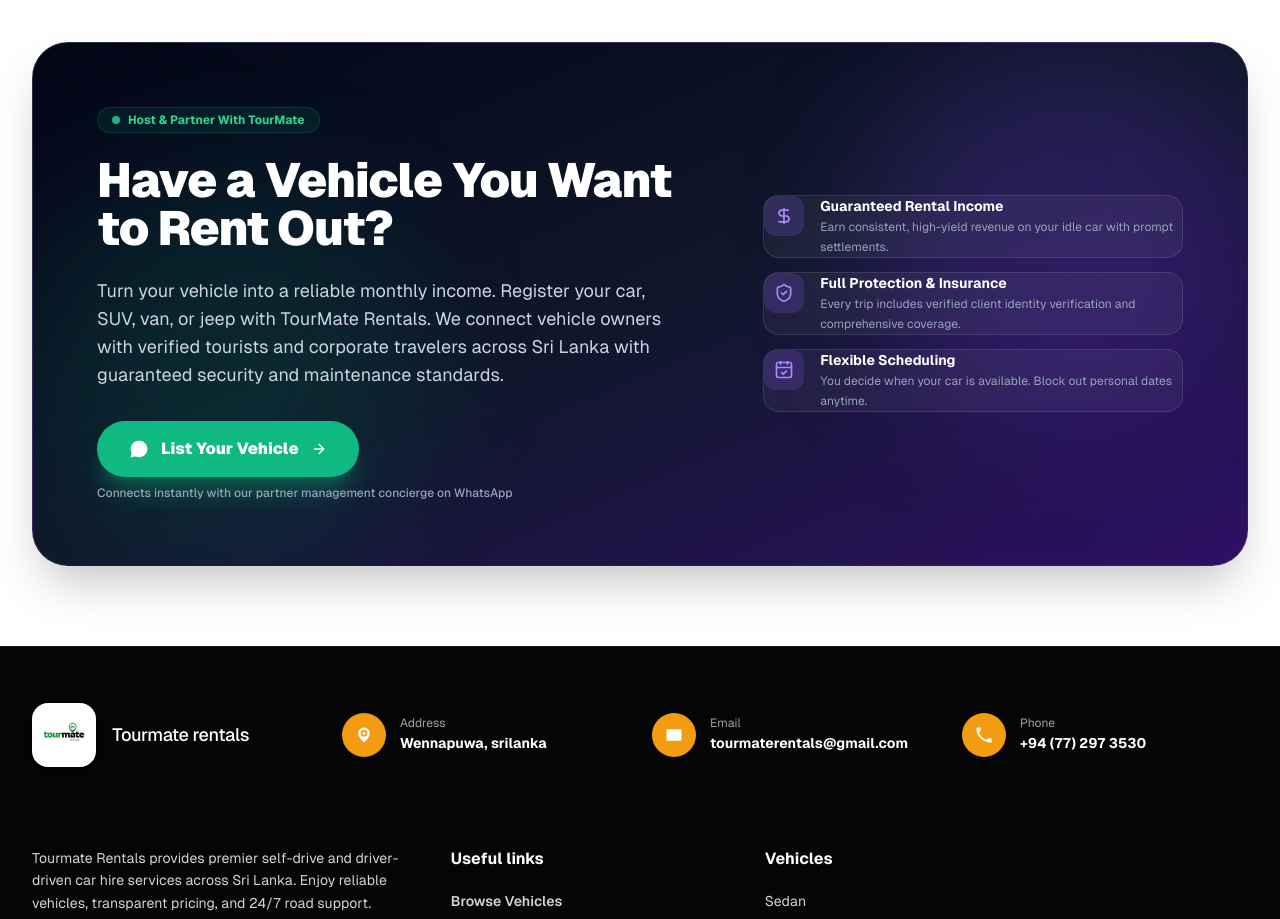
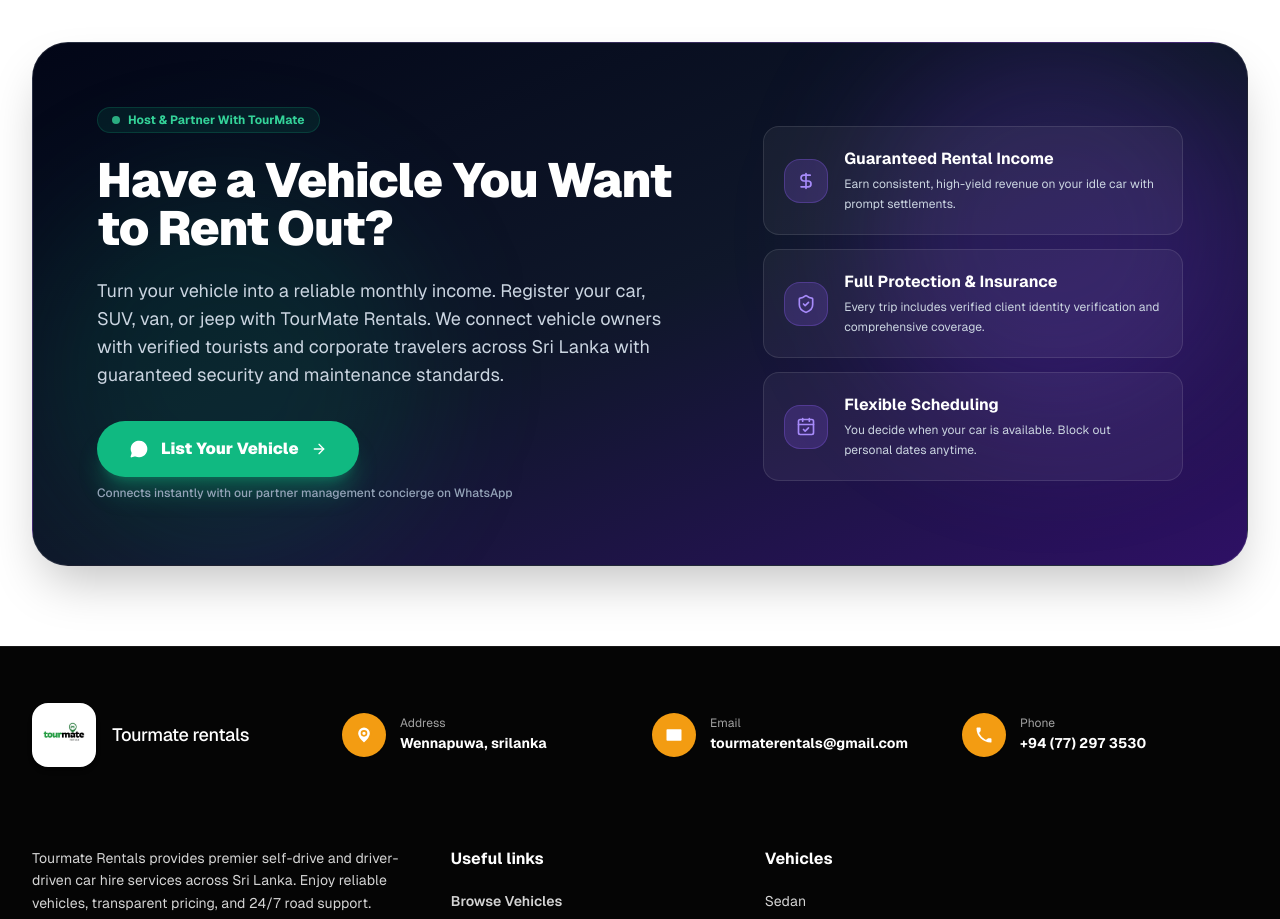
Before and after one commit to tourmate-work/tourmate-work, a Next.js app: page / in a window 1280 px wide. Shown: the part 3200-4119 px from the top of the page. Built offline with nearby package versions, Linux system fonts and the light colour scheme; no server answers.

Commit message:
fix(ui): fix card padding and icon alignment in vehicle owner section

```diff
--- a/components/home/vehicle-owner-cta.tsx
+++ b/components/home/vehicle-owner-cta.tsx
@@ -68,14 +68,14 @@
               return (
                 <div
                   key={idx}
-                  className="flex items-start gap-4 p-4.5 rounded-2xl bg-white/5 hover:bg-white/10 border border-white/10 transition-all group"
+                  className="flex items-center gap-4 p-5 rounded-2xl bg-white/[0.05] hover:bg-white/[0.08] border border-white/10 transition-all group"
                 >
-                  <div className="h-10 w-10 rounded-xl bg-violet-500/20 text-violet-400 flex items-center justify-center flex-shrink-0 group-hover:scale-110 transition-transform">
+                  <div className="h-11 w-11 rounded-2xl bg-violet-500/20 border border-violet-500/30 text-violet-400 flex items-center justify-center flex-shrink-0 group-hover:scale-105 transition-transform">
                     <Icon className="h-5 w-5" />
                   </div>
                   <div>
-                    <h3 className="text-sm font-bold text-white mb-0.5">{b.title}</h3>
-                    <p className="text-xs text-slate-400 leading-relaxed">{b.description}</p>
+                    <h3 className="text-sm sm:text-base font-bold text-white mb-1">{b.title}</h3>
+                    <p className="text-xs text-slate-300 leading-relaxed">{b.description}</p>
                   </div>
                 </div>
               );
```
